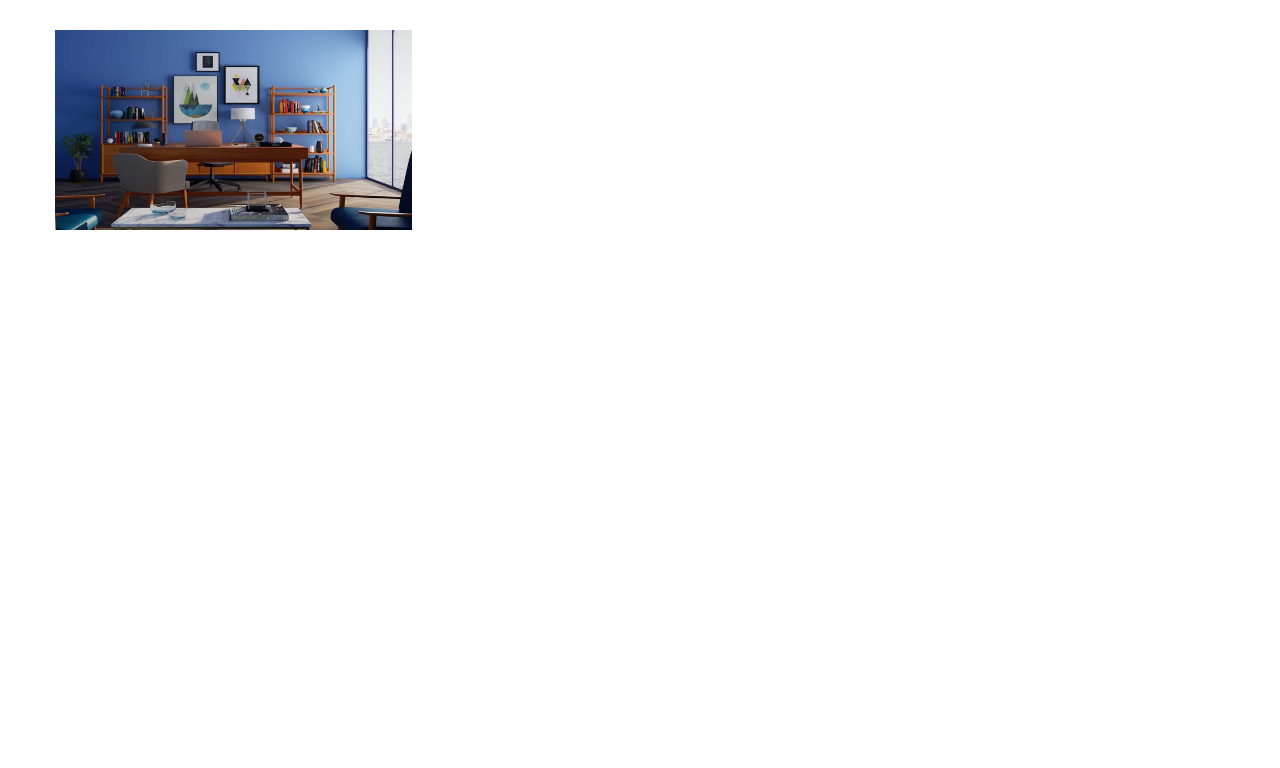
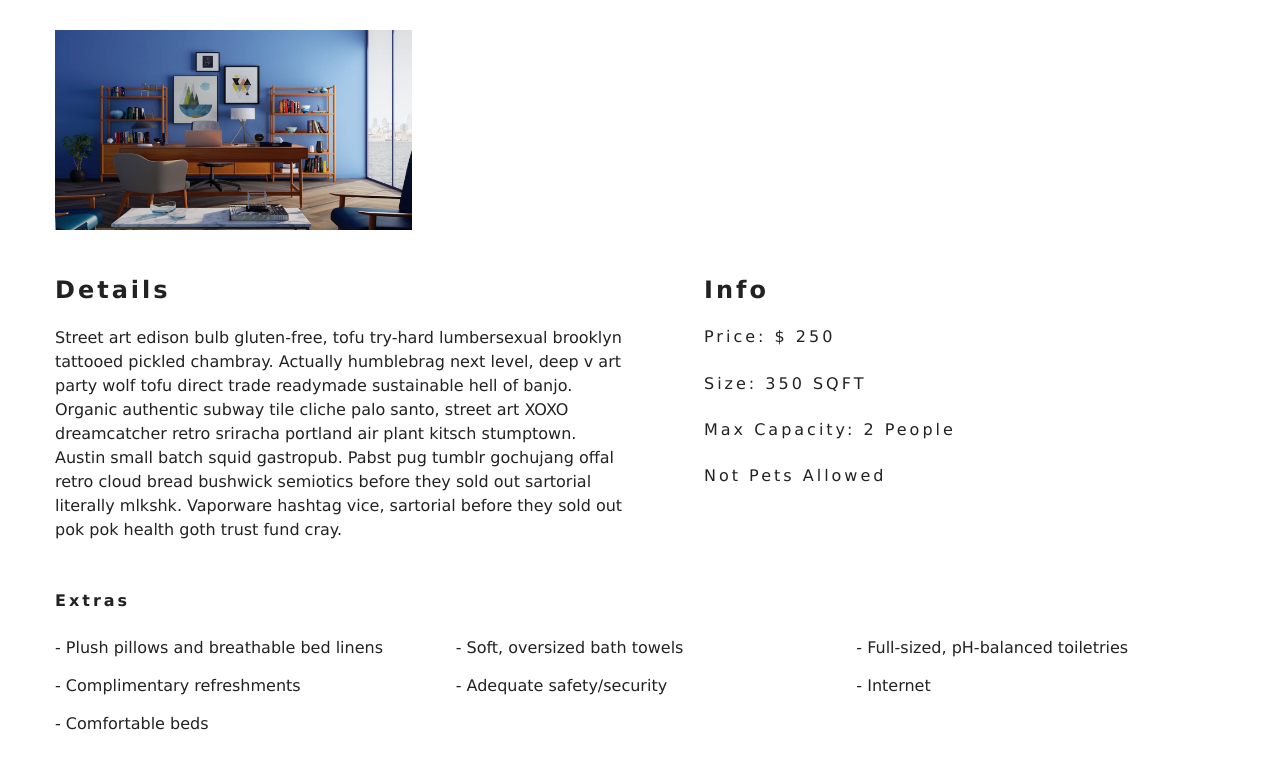
Before and after one commit to Elsoltan98/Beach-Resort, a React (Create React App) app: page /rooms/double-basic in a window 1280 px wide. Shown: the part 829-1597 px from the top of the page. Before the commit the page ends 1059 px from the top, so only its background shows below. Built offline with nearby package versions, Linux system fonts and the light colour scheme.

Commit message:
Add info and extras to singleRoom

```diff
--- a/src/pages/SingleRoom.tsx
+++ b/src/pages/SingleRoom.tsx
@@ -39,6 +39,28 @@
                         ))
                     }
                 </div>
+                <div className="single-room-info">
+                    <article className="desc">
+                        <h3>details</h3>
+                        <p>{description}</p>
+                    </article>
+                    <article className="info">
+                        <h3>Info</h3>
+                        <h6>price: $ {price}</h6>
+                        <h6>size: {size} SQFT</h6>
+                        <h6>max capacity: {capacity > 1 ? `${capacity} people` : `${capacity} person`}</h6>
+                        <h6>{pets ? "Pets allowed" : "Not pets allowed"}</h6>
+                        <h6>{breakfast && "Free breakfast included"}</h6>
+                    </article>
+                </div>
+            </section>
+            <section className="room-extras">
+                <h6>Extras</h6>
+                <ul className="extras">
+                    {extras.map((item,index) => (
+                        <li key={index}>- {item}</li>
+                    ))}
+                </ul>
             </section>
         </>
     )
```
